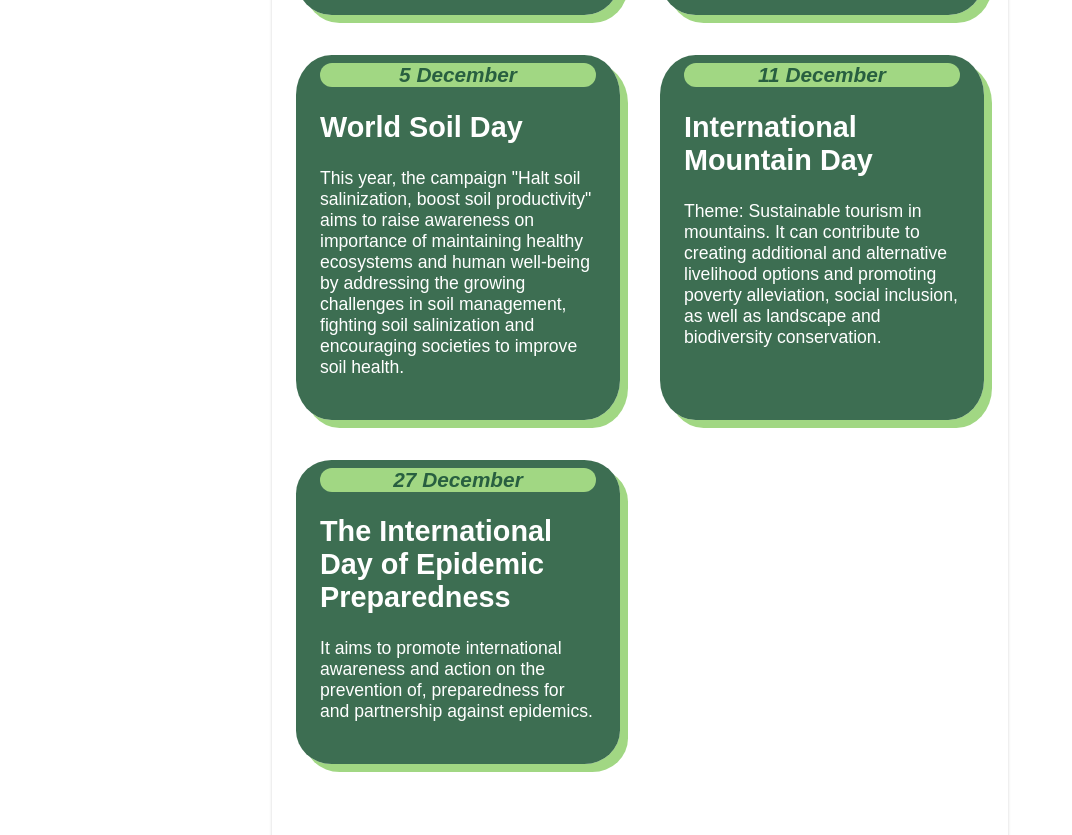
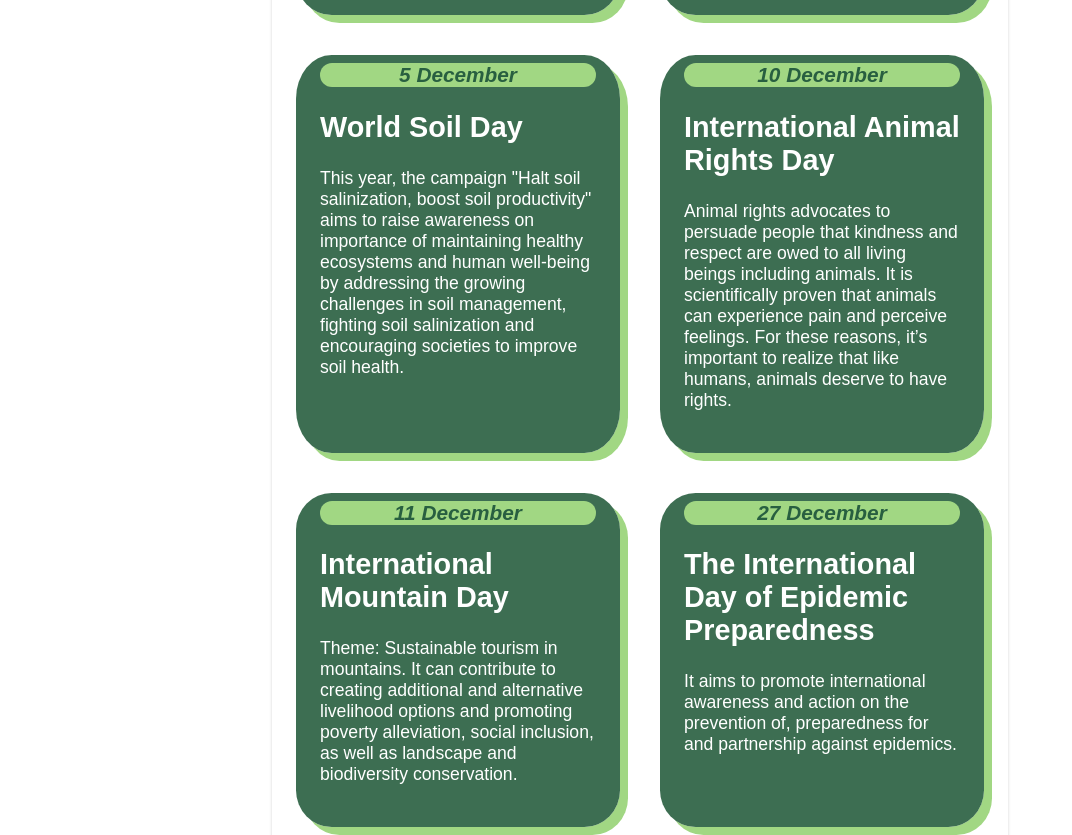
Before and after one commit to kroenger/kroenger, an Astro site: page /calendar in a window 1280 px wide. Shown: the part 803-1638 px from the top of the page, without its empty margins (0-1072 px from the left). Built offline with nearby package versions, Linux system fonts and the light colour scheme; Astro itself is replaced by a stand-in of ours.

Commit message:
update in december data

```diff
--- a/src/observanceDaysData/december.js
+++ b/src/observanceDaysData/december.js
@@ -22,6 +22,13 @@ export const december = [
         societies to improve soil health.`
     },
     {
+        date: "10 December",
+        day: "International Animal Rights Day",
+        description: `Animal rights advocates to persuade people that kindness and respect are owed to all living beings including animals.
+        It is scientifically proven that animals can experience pain and perceive feelings. For these reasons, it’s important to realize
+        that like humans, animals deserve to have rights.`
+    },
+    {
         date: "11 December",
         day: "International Mountain Day",
         description: `Theme: Sustainable tourism in mountains.
```
